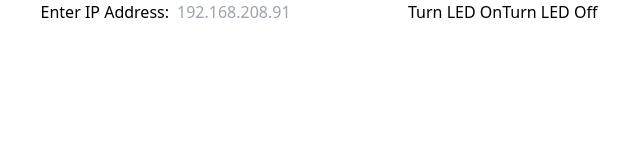
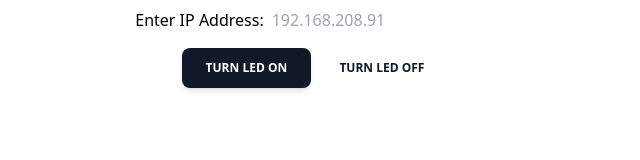
Before and after one commit to S1KomIPB/2024-K4-04, a website: page static/templates/actuator.html in a window 1280 px wide. Shown: the whole page, without its empty margins (325-965 px from the left). Drawn offline with nearby package versions, Linux system fonts and the light colour scheme; files that its build step writes are made by us from their sources.

Commit message:
change actuator

```diff
--- a/static/templates/actuator.html
+++ b/static/templates/actuator.html
@@ -7,11 +7,17 @@
     <link href="./static/css/output.css" rel="stylesheet">
 </head>
 <body>
-    <div class="flex flex-column justify-center">
-        <label class="mx-2" for="ipAddress">Enter IP Address:</label>
-        <input type="text" id="ipAddress" placeholder="192.168.208.91">
-        <div><button id="ledOn">Turn LED On</button></div>
-        <div><button id="ledOff">Turn LED Off</button></div>
+    <div class="flex flex-col items-center">
+        <div class="flex self-center my-2">
+            <label class="mx-2" for="ipAddress">Enter IP Address:</label>
+            <input type="text" id="ipAddress" placeholder="192.168.208.91">
+        </div>
+        <div class="flex-1 justify-center my-2">
+            <button class="select-none rounded-lg bg-gray-900 py-3 px-6 text-center align-middle text-xs font-bold uppercase text-white shadow-md shadow-gray-900/10 transition-all hover:shadow-lg hover:shadow-gray-900/20 focus:opacity-[0.85] focus:shadow-none active:opacity-[0.85] active:shadow-none disabled:pointer-events-none disabled:opacity-50 disabled:shadow-none"
+            type="button" id="ledOn">Turn LED On</button>
+            <button class="px-6 py-3 text-xs font-bold text-center text-gray-900 uppercase align-middle transition-all rounded-lg select-none hover:bg-gray-900/10 active:bg-gray-900/20 disabled:pointer-events-none disabled:opacity-50 disabled:shadow-none"
+            type="button" id="ledOff">Turn LED Off</button>
+        </div>
         <div id="content"></div>
     </div>
 
```
Also changed, not shown: static/css/output.css.
